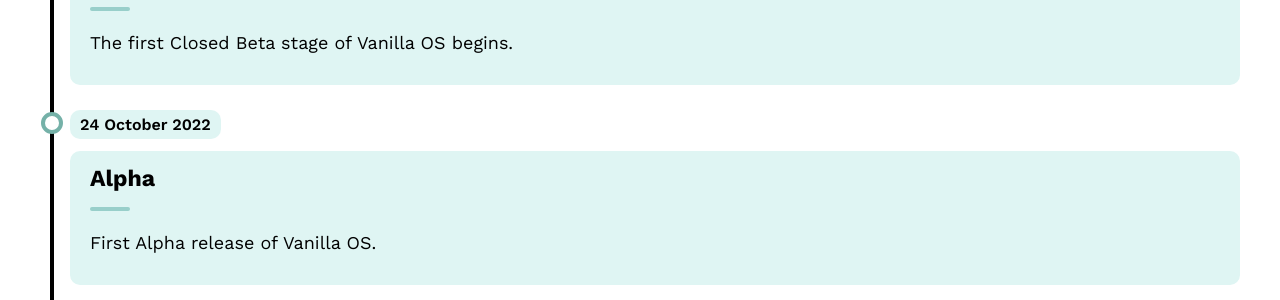
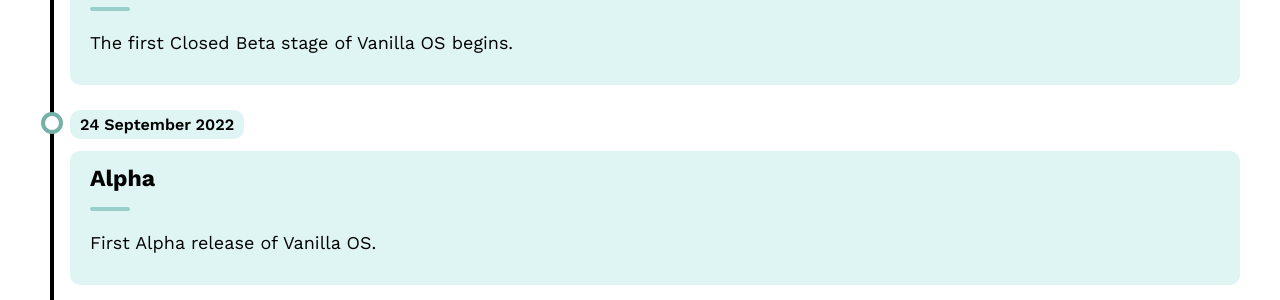
Before and after one commit to Vanilla-OS/website, a Jekyll site: the page built from roadmap.md, in a window 1280 px wide and 900 px high, scrolled down 1552 px. Shown: the part 145-445 px from the top of the window. Built offline with Jekyll 4.4.1, drawn with Linux system fonts in a browser that asks for light colours.

Commit message:
fix wrong alpha date

```diff
--- a/roadmap.md
+++ b/roadmap.md
@@ -49,7 +49,7 @@
         </div>
     </div>
     <div class="timeline-item timeline-dimmed-green">
-        <span class="timeline-label">24 October 2022</span>
+        <span class="timeline-label">24 September 2022</span>
         <div class="timeline-item-content">
             <h4>Alpha</h4>
             <p>First Alpha release of Vanilla OS.</p>
```
